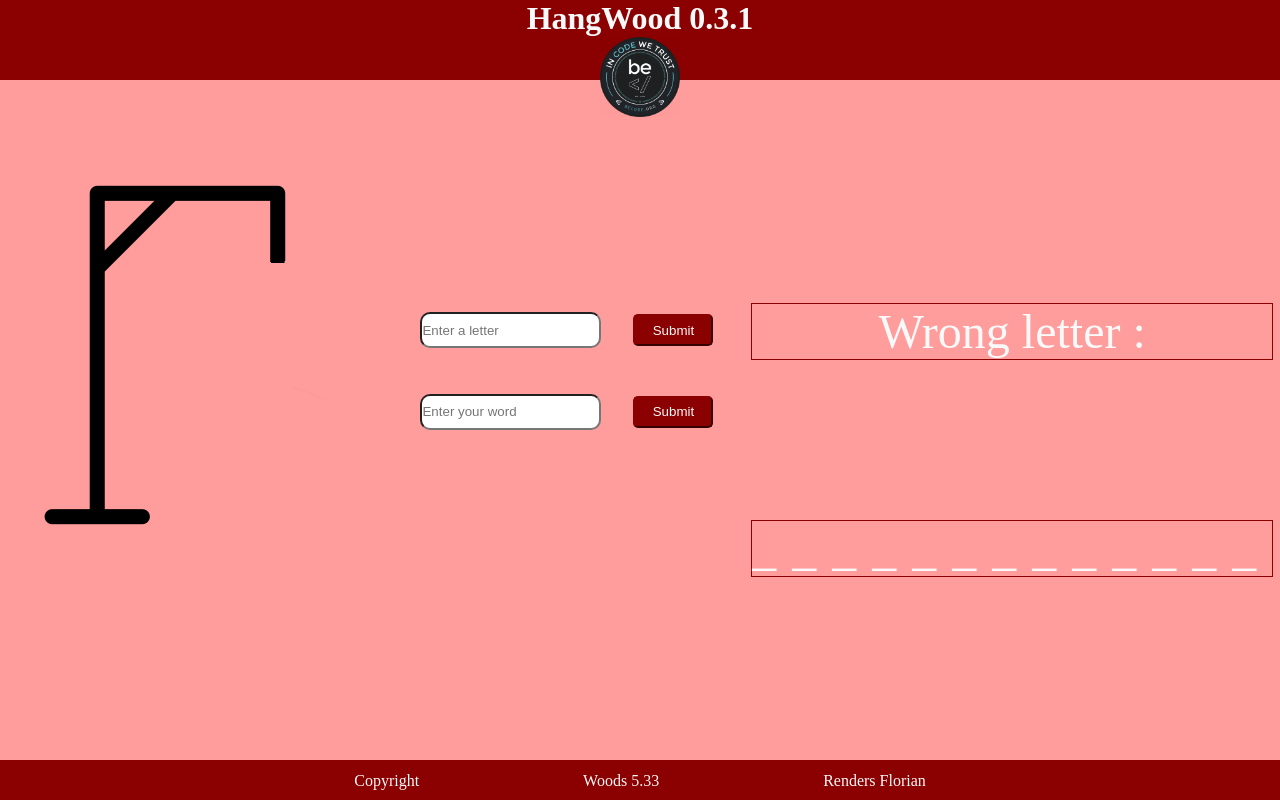
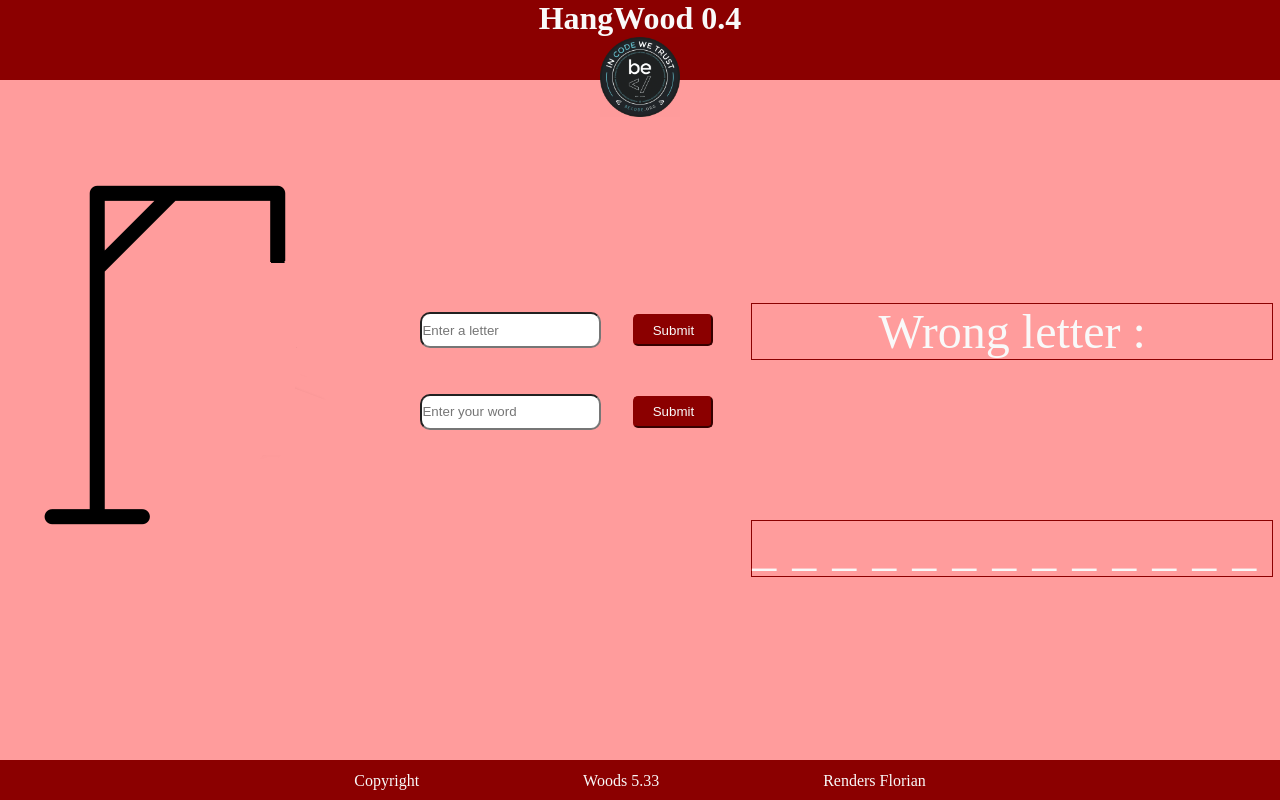
Before and after one commit to Deepyflo/hangman, a plain HTML site: page index.html in a window 1280 px wide. Drawn offline with Linux system fonts and the light colour scheme.

Commit message:
Update index.html

```diff
--- a/index.html
+++ b/index.html
@@ -10,7 +10,7 @@
     </head>
     <body>
         <header>
-            <h1>HangWood 0.3.1</h1>
+            <h1>HangWood 0.4</h1>
             <img src="./assets/img/cropped-becode-logo-seal.png" alt="Logo BeCode">
         </header>
         <main>
```
